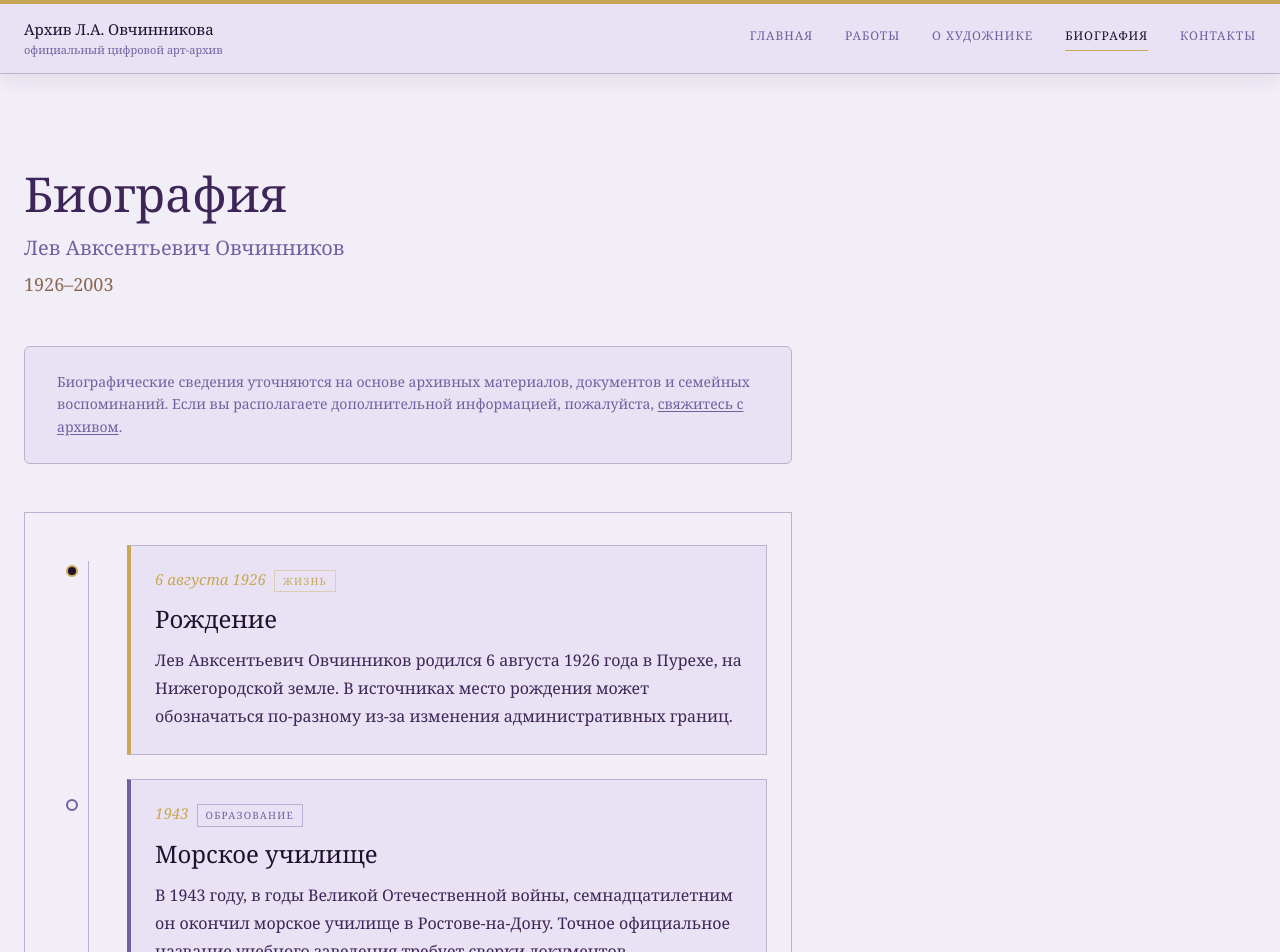
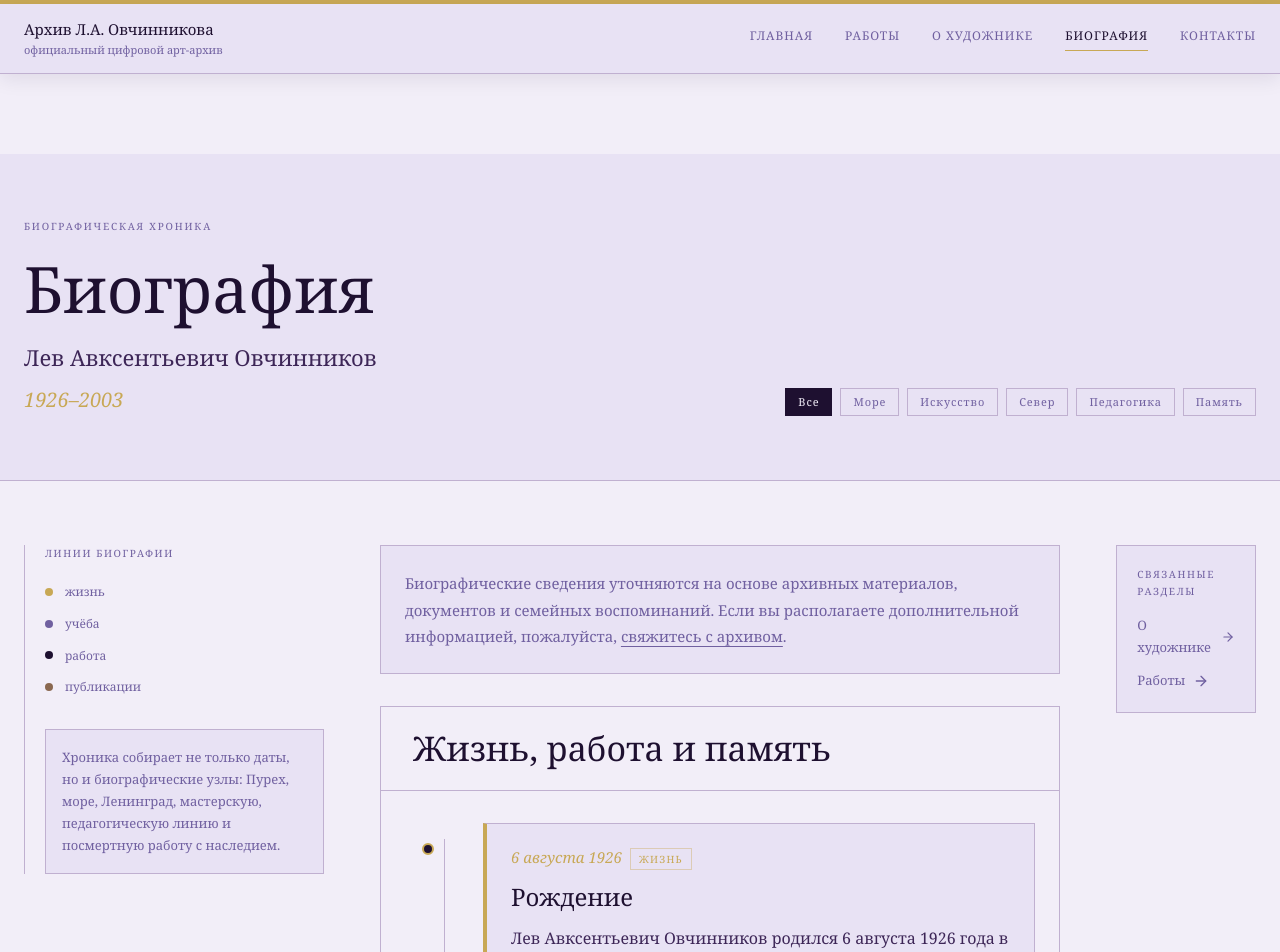
Before and after one commit to odmal88/LA_Ovchinnikov, a Next.js app: page /biography in a window 1280 px wide. Shown: the top 952 px of the page. Built offline with nearby package versions, Linux system fonts and the light colour scheme.

Commit message:
Оформить страницу биографии как архивную хронику

```diff
--- a/app/biography/page.tsx
+++ b/app/biography/page.tsx
@@ -1,4 +1,6 @@
 import type { Metadata } from "next";
+import Link from "next/link";
+import { ArrowRight } from "lucide-react";
 import { Header, Footer } from "@/components/layout";
 import { Timeline } from "@/components/biography";
 import { getPublicBiographyEvents } from "@/lib/data/biography";
@@ -9,42 +11,122 @@ export const metadata: Metadata = {
   description: biographyPageContent.metadataDescription,
 };
 
+const biographyFilters = ["Все", "Море", "Искусство", "Север", "Педагогика", "Память"];
+
+const biographyLegend = [
+  { label: "жизнь", className: "bg-gold" },
+  { label: "учёба", className: "bg-primary" },
+  { label: "работа", className: "bg-heading" },
+  { label: "публикации", className: "bg-ocher" },
+];
+
 export default function BiographyPage() {
   const events = getPublicBiographyEvents();
 
   return (
     <>
       <Header />
-      <main className="pt-24 pb-16 md:pb-24">
+      <main className="bg-background pt-20">
+        <section className="border-b border-soft bg-card py-12 md:py-16">
           <div className="container mx-auto px-4 md:px-6">
-          <div className="max-w-3xl mb-12">
-            <h1 className="font-serif text-4xl md:text-5xl text-foreground mb-4">
+            <div className="flex flex-wrap items-end justify-between gap-8">
+              <div className="max-w-3xl">
+                <p className="mb-5 text-[10px] uppercase tracking-[0.18em] text-primary">
+                  биографическая хроника
+                </p>
+                <h1 className="mb-4 font-serif text-[42px] leading-[1.08] text-heading md:text-[64px]">
                   {biographyPageContent.title}
                 </h1>
-            <p className="text-xl text-muted-foreground">
+                <p className="text-[18px] leading-[1.65] text-foreground md:text-[22px]">
                   {siteConfig.artistName}
                 </p>
-            <p className="text-lg text-ocher mt-2">{siteConfig.artistYears}</p>
+                <p className="mt-2 text-[16px] italic text-gold md:text-[20px]">
+                  {siteConfig.artistYears}
+                </p>
               </div>
 
-          <div className="max-w-3xl mb-12 p-6 bg-card rounded-sm border border-soft relative pl-8">
-            <span className="absolute left-0 top-0 h-full w-1 bg-brick" aria-hidden="true" />
-            <p className="text-sm text-muted-foreground leading-relaxed">
+              <div className="flex max-w-xl flex-wrap gap-2">
+                {biographyFilters.map((filter, index) => (
+                  <span
+                    key={filter}
+                    className={`border px-3 py-1 text-[11px] tracking-[0.08em] ${
+                      index === 0
+                        ? "border-heading bg-heading text-background"
+                        : "border-soft text-muted-foreground"
+                    }`}
+                  >
+                    {filter}
+                  </span>
+                ))}
+              </div>
+            </div>
+          </div>
+        </section>
+
+        <section className="py-10 md:py-16">
+          <div className="container mx-auto px-4 md:px-6">
+            <div className="grid gap-10 lg:grid-cols-[280px_minmax(0,840px)] xl:grid-cols-[300px_minmax(0,860px)_1fr] xl:gap-14">
+              <aside className="hidden lg:block">
+                <div className="sticky top-28 border-l border-soft pl-5">
+                  <p className="mb-5 text-[10px] uppercase tracking-[0.16em] text-primary">
+                    Линии биографии
+                  </p>
+                  <div className="grid gap-3">
+                    {biographyLegend.map((item) => (
+                      <div key={item.label} className="flex items-center gap-3 text-[12px] text-muted-foreground">
+                        <span className={`h-2 w-2 rounded-full ${item.className}`} />
+                        <span>{item.label}</span>
+                      </div>
+                    ))}
+                  </div>
+
+                  <div className="mt-8 border border-soft bg-card p-4">
+                    <p className="text-[13px] leading-[1.7] text-muted-foreground">
+                      Хроника собирает не только даты, но и биографические узлы:
+                      Пурех, море, Ленинград, мастерскую, педагогическую линию и
+                      посмертную работу с наследием.
+                    </p>
+                  </div>
+                </div>
+              </aside>
+
+              <div>
+                <div className="mb-8 border border-soft bg-card p-5 md:p-6">
+                  <p className="text-[14px] leading-[1.75] text-muted-foreground md:text-[15px]">
                     {biographyPageContent.noteText}{" "}
-              <a
+                    <Link
                       href={biographyPageContent.noteLinkHref}
-                className="text-ash-blue hover:text-foreground underline underline-offset-2 transition-colors"
+                      className="text-primary underline underline-offset-4 transition-colors hover:text-heading"
                     >
                       {biographyPageContent.noteLinkText}
-              </a>
+                    </Link>
                     .
                   </p>
                 </div>
 
-          <div className="max-w-3xl">
-            <Timeline events={events} />
+                <Timeline events={events} title="Жизнь, работа и память" />
+              </div>
+
+              <aside className="hidden xl:block">
+                <div className="sticky top-28 border border-soft bg-card p-5">
+                  <p className="mb-4 text-[10px] uppercase tracking-[0.16em] text-primary">
+                    Связанные разделы
+                  </p>
+                  <div className="grid gap-3">
+                    <Link href="/about" className="group inline-flex items-center gap-2 text-[13px] text-primary hover:text-heading">
+                      О художнике
+                      <ArrowRight className="h-4 w-4 transition-transform group-hover:translate-x-1" />
+                    </Link>
+                    <Link href="/works" className="group inline-flex items-center gap-2 text-[13px] text-primary hover:text-heading">
+                      Работы
+                      <ArrowRight className="h-4 w-4 transition-transform group-hover:translate-x-1" />
+                    </Link>
                   </div>
                 </div>
+              </aside>
+            </div>
+          </div>
+        </section>
       </main>
       <Footer />
     </>
```
Lines whose indentation alone changed are shown as unchanged.
